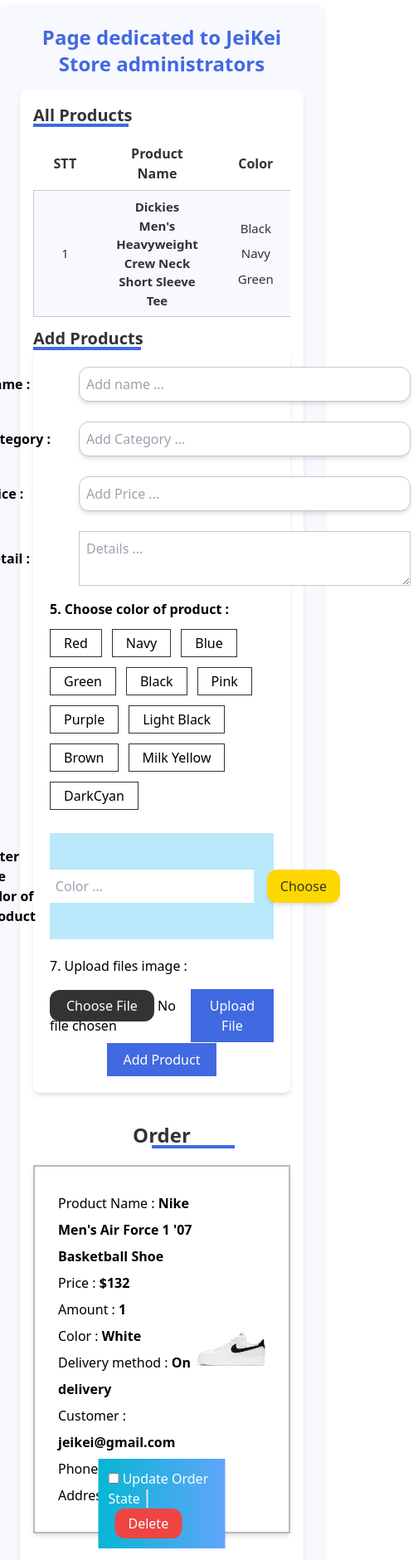
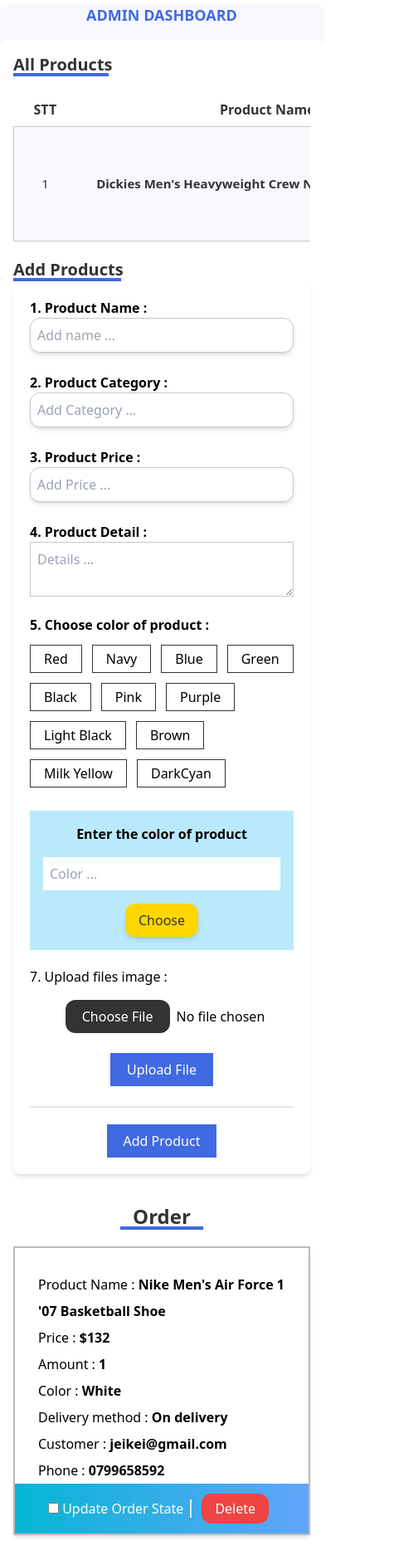
Before and after one commit to LeHuuHoangAnh/Project-Store, a website: page public/css/admin.html in a window 390 px wide. Shown: the part 75-1955 px from the top of the page at 83% size, 504 px wide, since content can reach past the window. Drawn offline with nearby package versions, Linux system fonts and the light colour scheme; files that its build step writes are made by us from their sources.

Commit message:
con xiu nua xong

```diff
--- a/public/css/admin.html
+++ b/public/css/admin.html
@@ -12,8 +12,8 @@
     <script src="https://cdn.tailwindcss.com"></script>
 </head>
 
-<body>
-    <div class="max-w-[1200px] m-auto md:flex-row">
+<body class="relative">
+    <div class="relative max-w-[1200px] m-auto md:flex-row">
         <header>
             <div class="relative flex items-center justify-between py-[40px]">
                 <nav class="absolute flex items-center justify-between top-0 left-0 w-full px-4 py-[15px]">
@@ -87,16 +87,15 @@
                 </li>
             </ul>
         </div>
-        <div class="container bg-[#F8F8FF] mx-[auto] p-6 rounded-lg shadow-md">
-            <h1 class="text-center text-[#4169E1] text-2xl font-semibold mb-4">Page dedicated to JeiKei Store
-                administrators</h1>
+        <div class="container bg-[#F8F8FF] mx-[auto] lg:p-6 rounded-lg shadow-md">
+            <h1 class="text-center text-[#4169E1] text-[18px] lg:text-2xl font-semibold mb-4">ADMIN DASHBOARD</h1>
             <!-- All Products-->
             <div class="w-full bg-[#fff] rounded-lg shadow-md m-auto p-4">
                 <div class="relative">
                     <h2 class="text-[#333] font-bold text-xl">All Products</h2>
                     <div class="absolute bottom-0 w-[115px] h-1 bg-[#4169E1]"></div>
                 </div>
-                <div class="relative overflow-x-auto my-3">
+                <div class="relative overflow-x-auto my-5">
                     <table class="w-full text-[#333]">
                         <tr>
                             <th class="px-6 py-2">STT</th>
@@ -110,7 +109,7 @@
                             <tr
                                 class="text-center bg-[#F8F8FF] rounded-xl shadow-xl text-[15px] text-[#333] border border-[#cac9c9]">
                                 <td class="px-6 py-2">1</td>
-                                <th class="px-6 py-2">Dickies Men's Heavyweight Crew Neck Short Sleeve Tee</th>
+                                <th class="px-6 py-2 whitespace-nowrap">Dickies Men's Heavyweight Crew Neck Short Sleeve Tee</th>
                                 <td class="px-6 py-2">
                                     <p class="py-1">Black</p>
                                     <p class="py-1">Navy</p>
@@ -136,22 +135,22 @@
                     <div class="absolute bottom-0 w-[130px] h-1 bg-[#4169E1]"></div>
                 </div>
                 <div class="shadow-md rounded-lg p-5 flex justify-center items-center flex-col">
-                    <div class="flex justify-between items-center flex-col w-[600px] gap-6">
-                        <div class="flex items-center justify-between w-full">
-                            <label for="" class="font-semibold">1. Product Name : </label>
-                            <input type="text" placeholder="Add name ..." class="border border-[#c9c8c8] w-[400px] p-2 rounded-xl shadow-md outline-none text-[#333]">
+                    <div class="flex justify-between items-center flex-col w-full gap-6">
+                        <div class="lg:flex items-center justify-between w-full lg:w-[60%] flex-col lg:flex-row mx-auto">
+                            <label for="" class="font-semibold mb-3 lg:mb-0">1. Product Name : </label>
+                            <input type="text" placeholder="Add name ..." class="w-full border border-[#c9c8c8] lg:w-[60%] p-2 rounded-xl shadow-md outline-none text-[#333]">
                         </div>
-                        <div class="flex items-center justify-between w-full">
-                            <label for="" class="font-semibold">2. Product Category : </label>
-                            <input type="text" placeholder="Add Category ..." class="border border-[#c9c8c8] w-[400px] p-2 rounded-xl shadow-md outline-none text-[#333]">
+                        <div class="lg:flex items-center justify-between w-full lg:w-[60%] flex-col lg:flex-row mx-auto">
+                            <label for="" class="font-semibold mb-3 lg:mb-0">2. Product Category : </label>
+                            <input type="text" placeholder="Add Category ..." class="w-full border border-[#c9c8c8] lg:w-[60%] p-2 rounded-xl shadow-md outline-none text-[#333]">
                         </div>
-                        <div class="flex items-center justify-between w-full">
-                            <label for="" class="font-semibold">3. Product Price : </label>
-                            <input type="number" placeholder="Add Price ..." class="border border-[#c9c8c8] w-[400px] p-2 rounded-xl shadow-md outline-none text-[#333]">
+                        <div class="lg:flex items-center justify-between w-full lg:w-[60%] flex-col lg:flex-row mx-auto">
+                            <label for="" class="font-semibold mb-3 lg:mb-0">3. Product Price : </label>
+                            <input type="number" placeholder="Add Price ..." class="w-full border border-[#c9c8c8] lg:w-[60%] p-2 rounded-xl shadow-md outline-none text-[#333]">
                         </div>
-                        <div class="flex items-center justify-between w-full">
-                            <label for="" class="font-semibold">4. Product Detail : </label>
-                            <textarea placeholder="Details ..." class="w-[400px] border border-[#c9c8c8] p-2 outline-none text-[#333]"></textarea>
+                        <div class="lg:flex items-center justify-between w-full lg:w-[60%] flex-col lg:flex-row mx-auto">
+                            <label for="" class="font-semibold mb-3 lg:mb-0">4. Product Detail : </label>
+                            <textarea placeholder="Details ..." class="w-full lg:w-[60%] border border-[#c9c8c8] p-2 outline-none text-[#333]"></textarea>
                         </div>
                     </div>
                     <div class="w-full my-4">
@@ -170,35 +169,33 @@
                             <button class="border border-[#333] px-4 py-1 font-medium transition-all duration-300 hover:bg-[#4169E1] hover:text-[#fff] focus:bg-[#4169E1] focus:text-[#fff]">DarkCyan</button>
                         </div>
                     </div>
-                    <div class="flex justify-center items-center gap-4 w-full bg-[#bae9fc] p-4 mb-5">
+                    <div class="flex justify-center items-center lg:flex-row flex-col gap-4 w-full bg-[#bae9fc] p-4 mb-5">
                         <h3 class="font-semibold">Enter the color of product</h3>
-                        <input type="text" placeholder="Color ..." class="p-2 w-[250px] outline-none">
+                        <input type="text" placeholder="Color ..." class="p-2 w-full lg:w-[250px] outline-none">
                         <button class="px-4 py-2 bg-[#FFD700] rounded-xl font-medium shadow-md text-[#333]">Choose</button>
                     </div>
-                    <div class="w-full">
+                    <div class="w-full mb-[20px] border-b-2 lg:pb-[35px]">
                         <h3 class="font-medium mb-4">7. Upload files image :</h3>
-                        <div class="flex justify-between items-center w-full">
-                            <div>
+                        <div class="flex justify-between items-center w-full lg:flex-row flex-col">
+                            <div class="flex justify-center items-center mb-6 lg:mb-0">
                                 <input type="file" id="file" class="hidden">
-                                <label for="file" class="bg-[#333] px-5 py-2 rounded-xl cursor-pointer text-[#fff] transition-all duration-300 font-medium hover:bg-[#5e94f9]">Choose File</label>
+                                <label for="file" class="bg-[#333] px-5 py-2 mx-2 rounded-xl cursor-pointer text-[#fff] transition-all duration-300 font-medium hover:bg-[#5e94f9]">Choose File</label>
                                 <label for="file">No file chosen</label>
                             </div>
-                            <button class="bg-[#4169E1] text-[#fff] px-5 py-2 font-medium">Upload File</button>
+                            <button class="bg-[#4169E1] text-[#fff] px-5 py-2 font-medium mb-6 lg:mb-0">Upload File</button>
                         </div>
                     </div>
-                    <hr>
                     <button class="bg-[#4169E1] text-[#fff] px-5 py-2 font-medium">Add Product</button>
                 </div>
-
                 <!-- order -->
                 <div class="relative my-[35px]">
                     <div class="relative text-center mb-5">
                         <h2 class="text-[#333] font-bold text-2xl">Order</h2>
-                        <div class="absolute bottom-0 left-[46%] w-[100px] h-1 bg-[#4169E1]"></div>
+                        <div class="absolute bottom-0 left-[50%] translate-x-[-50%] w-[100px] h-1 bg-[#4169E1]"></div>
                     </div>
-                    <div class="relative flex justify-center items-center">
-                        <div class="relative flex justify-between w-[1000px] border-[#bababa] border-[2px] p-7 shadow-md">
-                            <div class="w-2/3 leading-8">
+                    <div class="flex justify-center items-center mb-12 sm:mb-8">
+                        <div class="relative sm:h-fit flex justify-between flex-col lg:flex-row w-[1000px] border-[#bababa] border-[2px] p-7 shadow-md">
+                            <div class="w-full lg:w-2/3 leading-8">
                                 <h1 class="">Product Name : <b>Nike Men's Air Force 1 '07 Basketball Shoe</b></h1>
                                 <p>Price : <b>$132</b></p>
                                 <p>Amount : <b>1</b></p>
@@ -208,10 +205,10 @@
                                 <p>Phone : <b>0799658592</b></p>
                                 <p>Address : <b>Viet Nam</b></p>
                             </div>
-                            <div class="w-1/3 flex justify-center items-center">
-                                <img src="img/41l1iOm08+L._AC_UY575_.jpg" alt="" class="w-full">
+                            <div class="w-1/3 lg:flex justify-center items-center hidden">
+                                <img src="img/41l1iOm08+L._AC_UY575_.jpg" alt="" class="w-full lg:block hidden">
                             </div>
-                            <div class="absolute bottom-[-20px] left-[50%] translate-x-[-50%] bg-gradient-to-r from-cyan-500 to-blue-400 inline-block p-3 justify-center items-center">
+                            <div class="absolute lg:bottom-[-20px] bottom-0 left-[50%] translate-x-[-50%] text-center bg-gradient-to-r from-cyan-500 to-blue-400 w-full lg:w-[350px] p-3 z-10">
                                 <input type="checkbox" id="check" class="p-2 cursor-pointer">
                                 <label for="check" class="text-[#fff] font-medium border-r-2 pr-2 cursor-pointer">Update Order State</label>
                                 <button class="bg-red-500 px-4 py-[6px] mx-2 font-medium rounded-xl text-[#fff]">Delete</button>
@@ -226,9 +223,9 @@
                         <h2 class="text-[#333] font-bold text-xl">FeedBacks</h2>
                         <div class="absolute bottom-0 w-[100px] h-1 bg-[#4169E1]"></div>
                     </div>
-                    <div class="bg-[#F8F8FF] border p-4 shadow-md">
-                        <ul class="flex items-start flex-col hover:bg-gray-100 p-3 gap-7">
-                            <li class="flex justify-center items-start gap-x-2">
+                    <div class="bg-[#F8F8FF] border p-4 shadow-md w-full">
+                        <ul class="flex items-start flex-col p-3 gap-7">
+                            <li class="flex justify-center items-start flex-col gap-x-2 w-full">
                                 <div class="flex items-center justify-center w-6 h-6 bg-[#333] text-sm p-2 rounded-[50%]">
                                     <i class="fa-solid fa-user text-[#fff]"></i>
                                 </div>
@@ -241,18 +238,18 @@
                                     <div class="text-[#333]">
                                         <p class="mb-1">"Clothes are very fashion."</p>
                                     </div>
-                                    <div class="relative bg-[#fff] p-3 my-1">
+                                    <div class="relative bg-[#fff] p-3 my-1 w-full">
                                         <h1 class="font-semibold">Reply from JeiKei store</h1>
                                         <p>Hello, this is JeiKei Store, Can we help you?</p>
                                         <i class="fa-solid fa-x absolute top-2 right-2 text-[#969595] text-[16px]" class="close"></i>
                                     </div>
-                                    <div class="flex items-center gap-x-5">
+                                    <div class="flex lg:items-center lg:gap-x-5 lg:flex-row flex-col gap-4 items-start">
                                         <input type="text" placeholder="Reply..." class="border-b-2 w-[300px] p-2 bg-[#F8F8FF] outline-none hover:bg-gray-100">
                                         <button class="px-6 py-2 bg-[#333] font-semibold text-[#fff]">Post</button>
                                     </div>
                                 </div>
                             </li>
-                            <li class="flex justify-center items-start gap-x-2">
+                            <li class="flex justify-center items-start flex-col gap-x-2 w-full">
                                 <div class="flex items-center justify-center w-6 h-6 bg-[#333] text-sm p-2 rounded-[50%]">
                                     <i class="fa-solid fa-user text-[#fff]"></i>
                                 </div>
@@ -260,17 +257,17 @@
                                     <div class="block">
                                         <span class="font-medium">jungkook@gmail.com </span>
                                         <span>Submitted a response</span>
-                                        <span class="font-medium">Mon Aug 30 2023</span>
+                                        <span class="font-medium">Tue Aug 22 2023</span>
                                     </div>
                                     <div class="text-[#333]">
                                         <p class="mb-1">"Hello! Is there any another contact?"</p>
                                     </div>
-                                    <div class="relative bg-[#fff] p-3 my-1">
+                                    <div class="relative bg-[#fff] p-3 my-1 w-full">
                                         <h1 class="font-semibold">Reply from JeiKei store</h1>
                                         <p>Hello, this is JeiKei Store, Can we help you?</p>
                                         <i class="fa-solid fa-x absolute top-2 right-2 text-[#969595] text-[16px]" class="close"></i>
                                     </div>
-                                    <div class="flex items-center gap-x-5">
+                                    <div class="flex lg:items-center lg:gap-x-5 lg:flex-row flex-col gap-4 items-start">
                                         <input type="text" placeholder="Reply..." class="border-b-2 w-[300px] p-2 bg-[#F8F8FF] outline-none hover:bg-gray-100">
                                         <button class="px-6 py-2 bg-[#333] font-semibold text-[#fff]">Post</button>
                                     </div>
```
